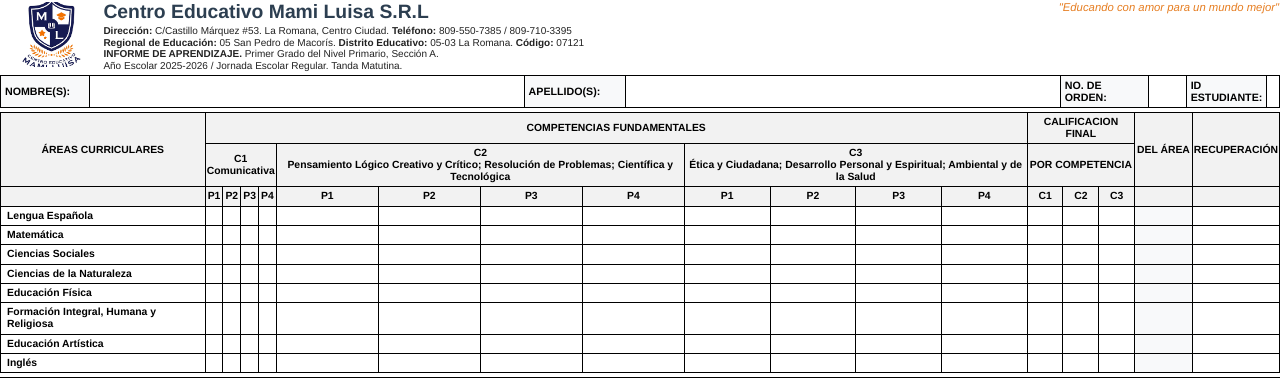
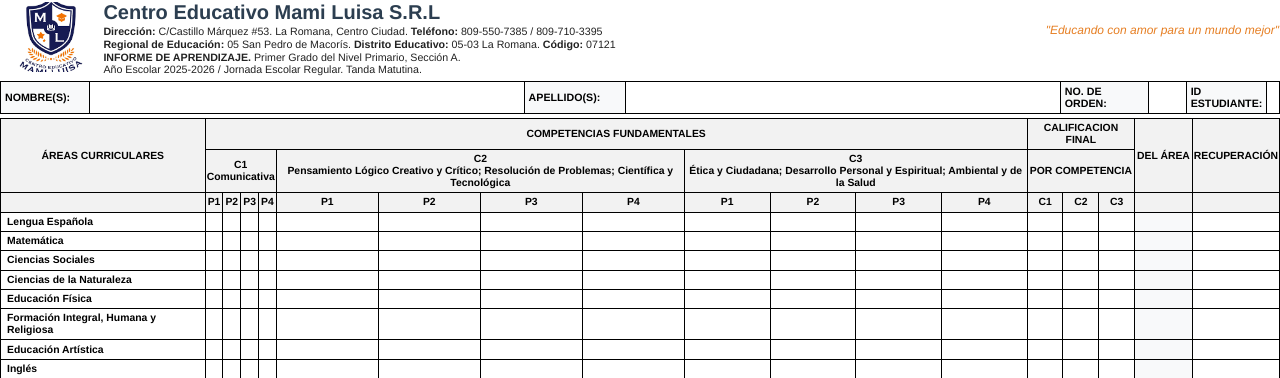
Before and after one commit to jesus271828/sigem-mami-luisa, a Flask app: template templates/general_pdf_notas1.html in a window 1280 px wide. Shown: the top 378 px of the page. Run offline with Flask 3, Linux system fonts and the light colour scheme; the template is opened without the code that fills it, so the values that code supplies are empty; some libraries are stand-ins or nearby versions.

Commit message:
Mensaje de los cambios

```diff
--- a/templates/general_pdf_notas1.html
+++ b/templates/general_pdf_notas1.html
@@ -111,16 +111,16 @@
 
     <!-- ================= PÁGINA 1: PARTE DELANTERA ================= -->
 
-    <!-- ENCABEZADO INSTITUCIONAL -->
-    <table class="header-table">
+<!-- ENCABEZADO INSTITUCIONAL -->
+    <table class="header-table" style="width: 100%; border-collapse: collapse; margin-bottom: 4px;">
         <tr>
-            <td class="logo-cell">
-                <img src="static/img/logo2.png" alt="Logo Mami Luisa">
+            <td class="logo-cell" style="width: 8%; text-align: center; vertical-align: middle;">
+                <img src="static/img/logo2.png" alt="Logo Mami Luisa" style="width: 70px; height: auto;">
             </td>
-            <td class="title-cell">
-                <span class="school-slogan">"Educando con amor para un mundo mejor"</span>
-                <div class="school-name">Centro Educativo Mami Luisa S.R.L</div>
-                <div class="school-info">
+            <td class="title-cell" style="width: 92%; vertical-align: middle;">
+                <div class="school-name" style="font-size: 15pt; font-weight: bold; color: #2c3e50; line-height: 1.1;">Centro Educativo Mami Luisa S.R.L</div>
+                <div class="school-slogan" style="font-size: 9pt; font-style: italic; color: #e67e22; margin-top: 1px; margin-bottom: 3px;">"Educando con amor para un mundo mejor"</div>
+                <div class="school-info" style="font-size: 8pt; color: #222; width: 100%; line-height: 1.2;">
                     <strong>Dirección:</strong> C/Castillo Márquez #53. La Romana, Centro Ciudad. <strong>Teléfono:</strong> 809-550-7385 / 809-710-3395<br>
                     <strong>Regional de Educación:</strong> 05 San Pedro de Macorís. <strong>Distrito Educativo:</strong> 05-03 La Romana. <strong>Código:</strong> 07121<br>
                     <strong>INFORME DE APRENDIZAJE.</strong> Primer Grado del Nivel Primario, Sección A.<br>
```
